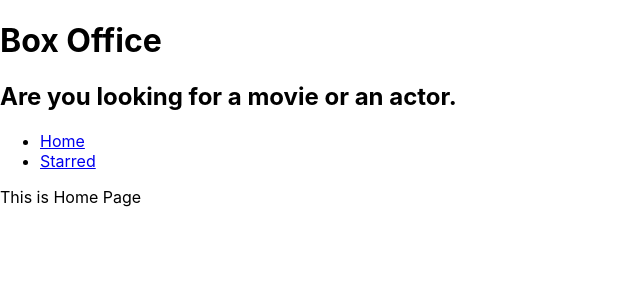
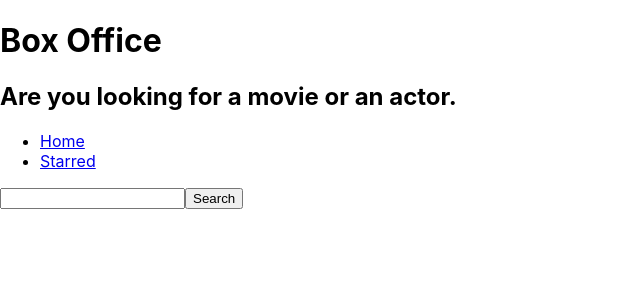
Before and after one commit to SOUMYADEVSANYAL/box-office, a React (Create React App) app: page / in a window 1280 px wide. Shown: the top 300 px of the page, without its empty margins (0-640 px from the left). Built offline with nearby package versions, Linux system fonts and the light colour scheme.

Commit message:
Created input and search button and fetch results form TV Maze api

```diff
--- a/src/pages/Home.js
+++ b/src/pages/Home.js
@@ -1,9 +1,44 @@
+/* eslint-disable no-unused-vars */
 /* eslint-disable react/function-component-definition */
-import React from 'react';
+import React, { useState } from 'react';
 import MainPageLayout from '../components/MainPageLayout';
 
 const Home = () => {
-  return <MainPageLayout>This is Home Page</MainPageLayout>;
+  const [input, setInput] = useState('');
+
+  const onInputChange = ev => {
+    setInput(ev.target.value);
+  };
+
+  const onSearch = () => {
+    const apilink = `https://api.tvmaze.com/search/shows?q=${input}`;
+    // https://api.tvmaze.com/search/shows?q=John
+    fetch(apilink)
+      .then(r => r.json())
+      .then(result => {
+        console.log(result);
+      });
+  };
+
+  const onKeyDown = ev => {
+    if (ev.keyCode === 13) {
+      onSearch();
+    }
+  };
+
+  return (
+    <MainPageLayout>
+      <input
+        type="text"
+        onChange={onInputChange}
+        onKeyDown={() => {}}
+        value={input}
+      />
+      <button type="button" onClick={onSearch}>
+        Search
+      </button>
+    </MainPageLayout>
+  );
 };
 
 export default Home;
```
